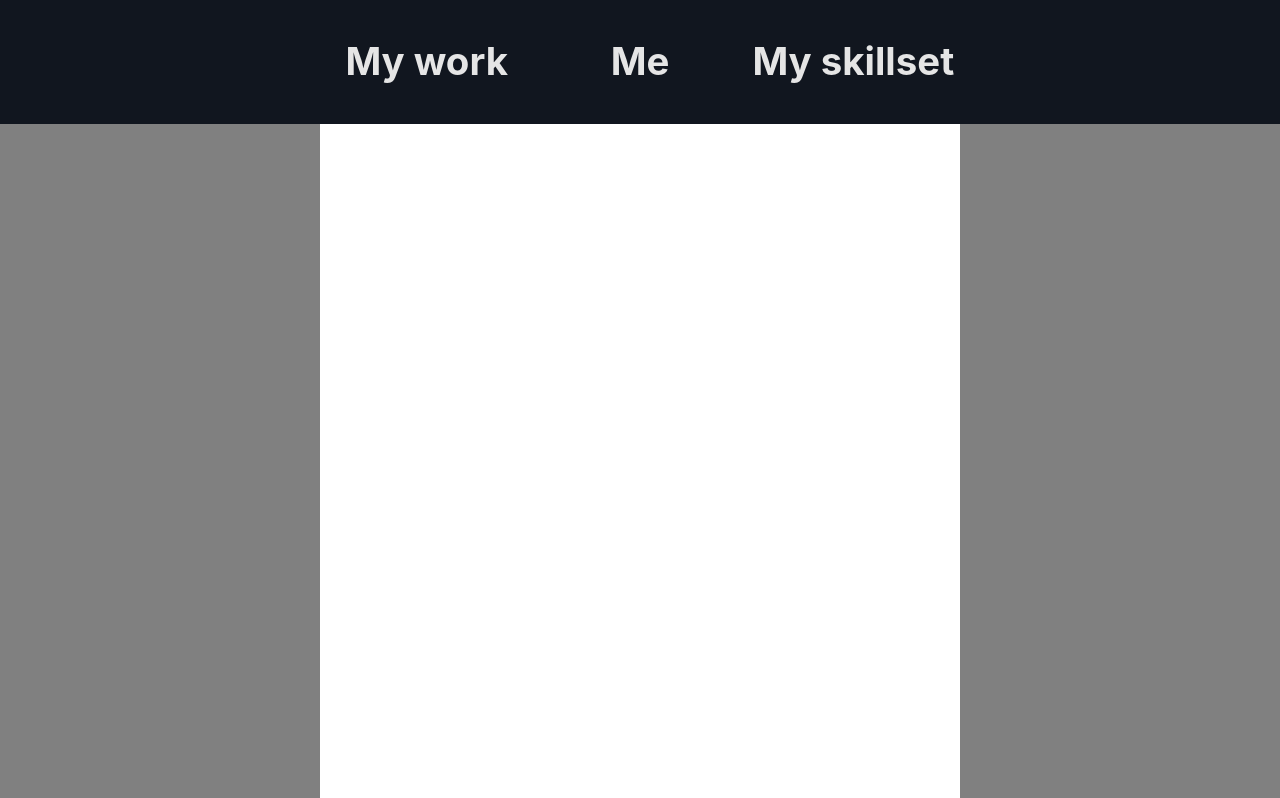
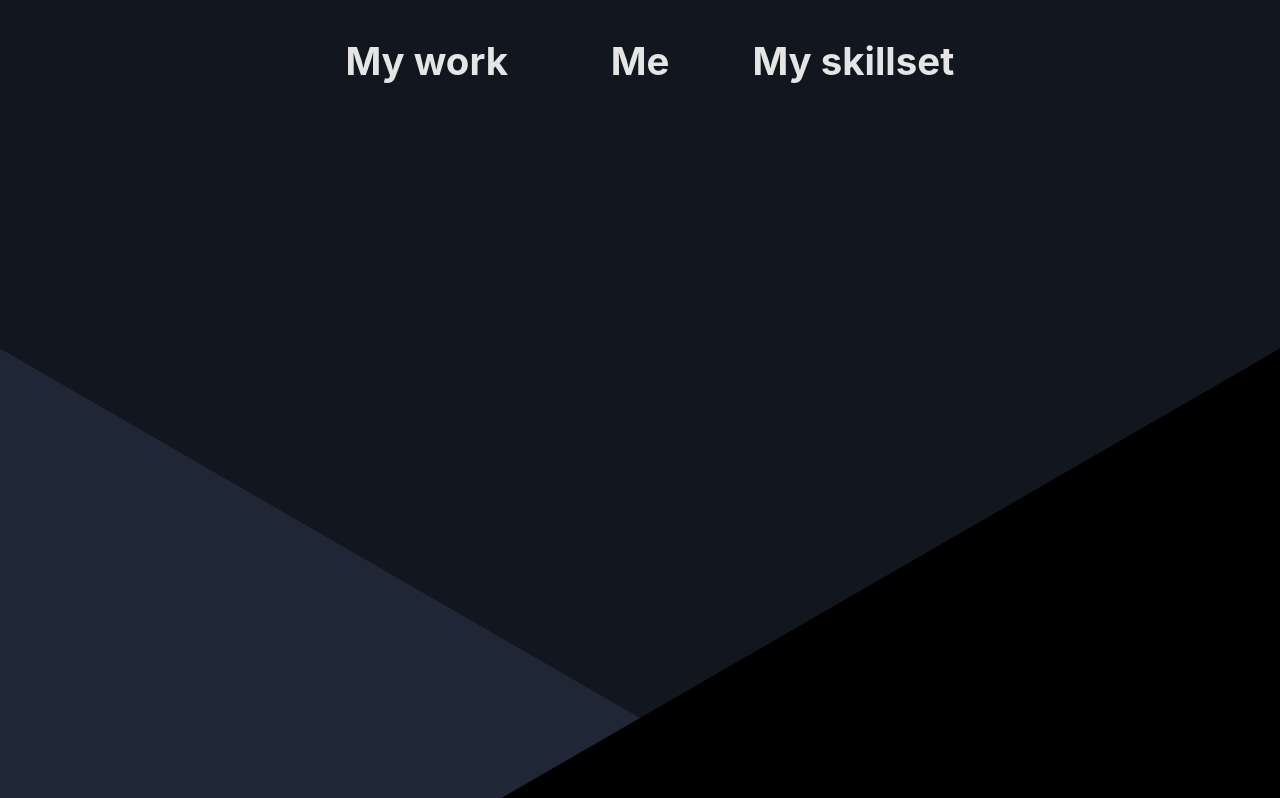
Before and after one commit to JakePitman/moreaporia, a React (Create React App) app: page / in a window 1280 px wide. Shown: the part 802-1600 px from the top of the page. Built offline with nearby package versions, Linux system fonts and the light colour scheme; a web font is replaced by a local one.

Commit message:
change about layout based on screen orientation

```diff
--- a/src/components/AboutPage/AboutPage.module.scss
+++ b/src/components/AboutPage/AboutPage.module.scss
@@ -59,20 +59,20 @@
   width: 100%;
   display: flex;
   justify-content: "center";
+  .containerPortrait & {
+    flex-direction: column;
+  }
 }
 
 .mainContentOuterColumn {
-  background: grey;
   height: 100%;
   width: 25%;
+  .containerPortrait & {
+    height: 25%;
+    width: 100%;
+  }
 }
 
 .mainContentCenterColumn {
-  background: white;
-  height: 100%;
   flex: 1;
-
-  .containerPortrait & {
-    background: yellow;
-  }
 }
```
